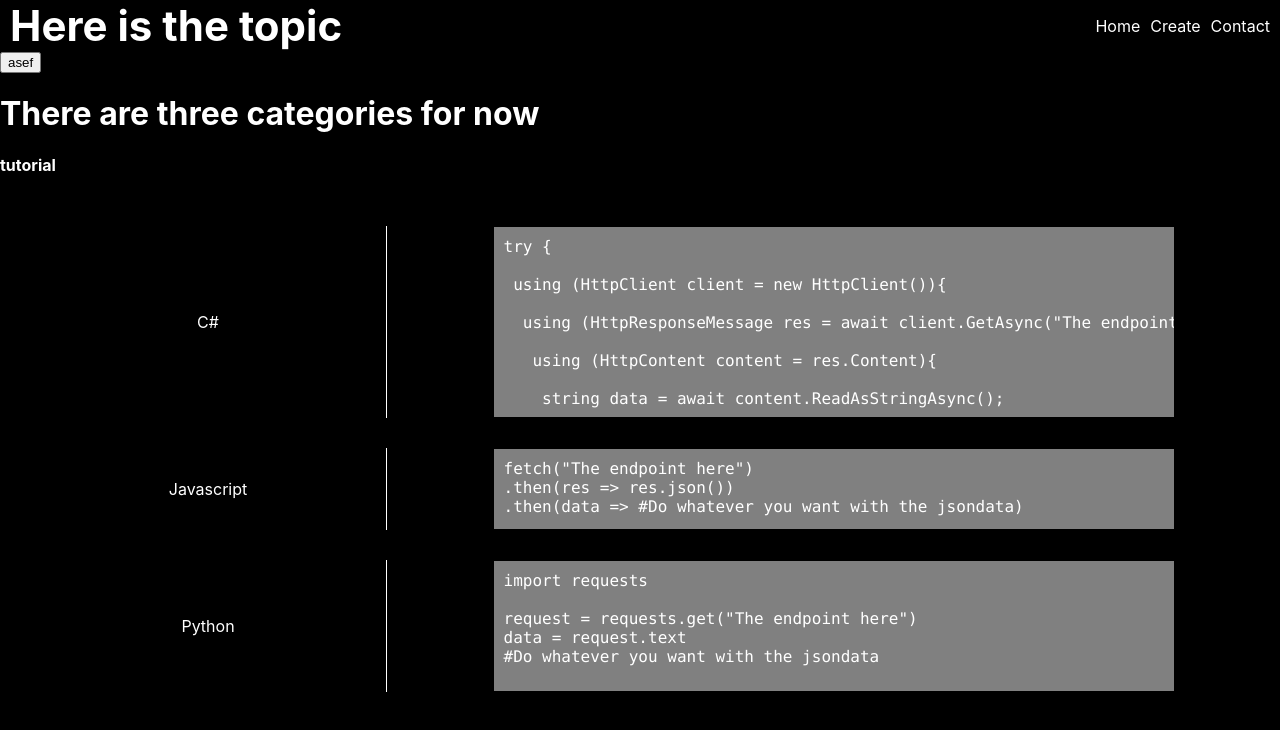
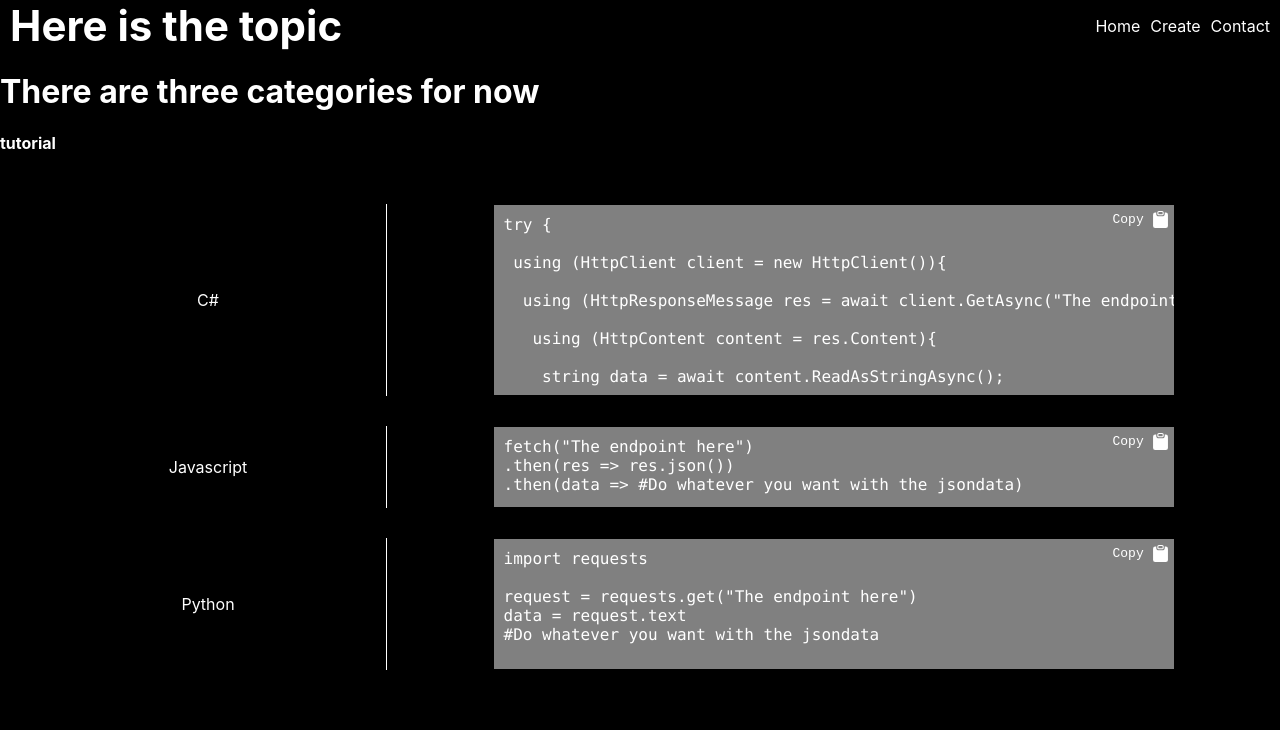
Before and after one commit to larrywongkahei/JsonDataMaker, a React (Create React App) app: page / in a window 1280 px wide. Shown: the top 730 px of the page. Built offline with nearby package versions, Linux system fonts and the light colour scheme.

Commit message:
Added three copy button and stick them to the top right corner of the code tag and modified confirm field to prevent it show empty data, show null instead

```diff
--- a/src/Components/CustomJson.jsx
+++ b/src/Components/CustomJson.jsx
@@ -91,8 +91,10 @@ export function CustomJson(){
         e.preventDefault();
         let result = {}
         listValue.forEach(each => {
-            if(Object.values(each) != ""){
+            if(listToShow.includes(String(Object.keys(each))) && Object.values(each) != "" ){
                 result[Object.keys(each)] = Object.values(each)[0];
+            }else if(listToShow.includes(String(Object.keys(each)))){
+                result[Object.keys(each)] = null;
             }
         })
         allHandler.forEach(each => {
@@ -150,7 +152,7 @@ export function CustomJson(){
 
             </div>
             <pre style={{backgroundColor:"grey", width:"480px", height:"230px", whiteSpace:"pre-wrap", overflow:"scroll", paddingTop:"10px", paddingLeft:"20px", paddingRight:"20px", paddingBottom:"10px", margin:"auto", position:"relative", marginTop:"30px"}}>
-                <div style={{display:"flex", position:"absolute", top:"0px", right:"5px", justifyItems:"center", alignItems:"center", cursor:"pointer"}} onClick={CopyToClipboard}>
+                <div style={{display:"flex", position:"absolute", top:"-6px", right:"5px", justifyItems:"center", alignItems:"center", cursor:"pointer"}} onClick={CopyToClipboard}>
                     <p>Copy </p>
                     <BsFillClipboardFill size={17}/>
                 </div>
--- a/src/Components/Home.jsx
+++ b/src/Components/Home.jsx
@@ -1,4 +1,5 @@
 import React from "react";
+import { BsFillClipboardFill } from "react-icons/bs";
 
 export function Home(){
 
@@ -10,9 +11,6 @@ export function Home(){
 
     return (
         <div>
-            <button onClick={Csharpcopy}>
-asef
-            </button>
             <h1>
                 There are three categories for now
             </h1>
@@ -25,7 +23,11 @@ asef
                         C#
                     </td>
                     <td>
-                        <pre style={{width:"670px", backgroundColor:"grey", height:"180px", paddingLeft:"10px", paddingTop:"10px", margin:"auto", overflow:"scroll"}}>
+                        <pre style={{width:"670px", backgroundColor:"grey", height:"180px", paddingLeft:"10px", paddingTop:"10px", margin:"auto", overflow:"scroll", position:"relative"}}>
+                            <div style={{display:"flex", position:"absolute", top:"-6px", right:"5px", justifyItems:"center", alignItems:"center", cursor:"pointer"}} onClick={Csharpcopy}>
+                                <p>Copy </p>
+                                <BsFillClipboardFill size={17}/>
+                            </div>
                             <code style={{backgroundColor:"grey"}} id="testing">
                                 try &#123;<br /><br />
                                 &nbsp;using (HttpClient client = new HttpClient())&#123;<br /><br />
@@ -49,7 +51,11 @@ asef
                         Javascript
                     </td>
                     <td>
-                        <pre style={{width:"670px", backgroundColor:"grey", height:"70px", paddingLeft:"10px", paddingTop:"10px", margin:"auto"}}>
+                        <pre style={{width:"670px", backgroundColor:"grey", height:"70px", paddingLeft:"10px", paddingTop:"10px", margin:"auto", position:"relative"}}>
+                            <div style={{display:"flex", position:"absolute", top:"-6px", right:"5px", justifyItems:"center", alignItems:"center", cursor:"pointer"}} onClick={Csharpcopy}>
+                                <p>Copy </p>
+                                <BsFillClipboardFill size={17}/>
+                            </div>
                             <code style={{backgroundColor:"grey"}}>
                                 fetch("The endpoint here")<br/>
                                 .then(res => res.json())<br/>
@@ -63,7 +69,11 @@ asef
                         Python
                     </td>
                     <td>
-                        <pre style={{width:"670px", backgroundColor:"grey", height:"120px", paddingLeft:"10px", paddingTop:"10px", margin:"auto"}}>
+                        <pre style={{width:"670px", backgroundColor:"grey", height:"120px", paddingLeft:"10px", paddingTop:"10px", margin:"auto", position:"relative"}}>
+                            <div style={{display:"flex", position:"absolute", top:"-6px", right:"5px", justifyItems:"center", alignItems:"center", cursor:"pointer"}} onClick={Csharpcopy}>
+                                <p>Copy </p>
+                                <BsFillClipboardFill size={17}/>
+                            </div>
                             <code style={{backgroundColor:"grey"}}>
                             import requests<br /><br />
                             request = requests.get("The endpoint here")<br />
```
